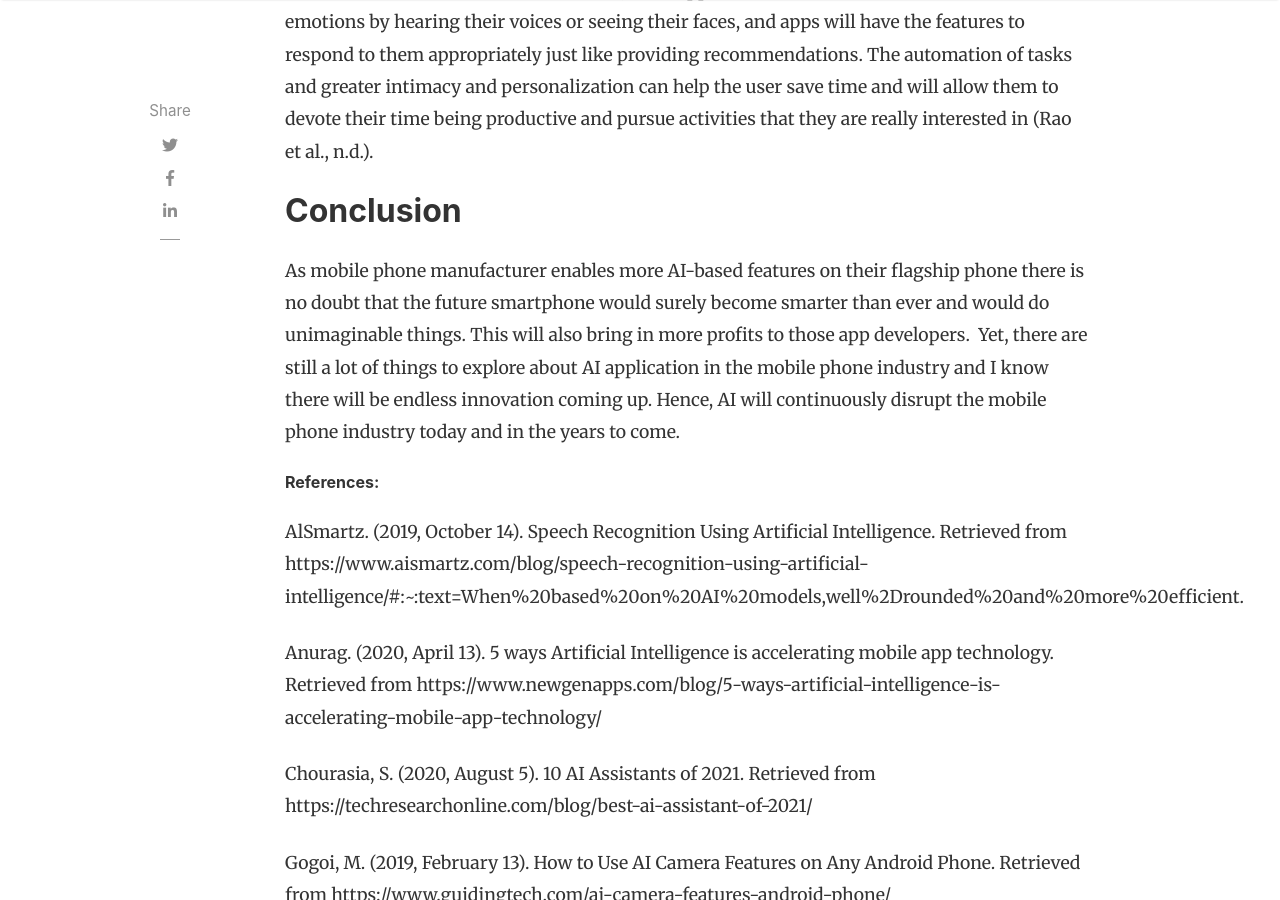
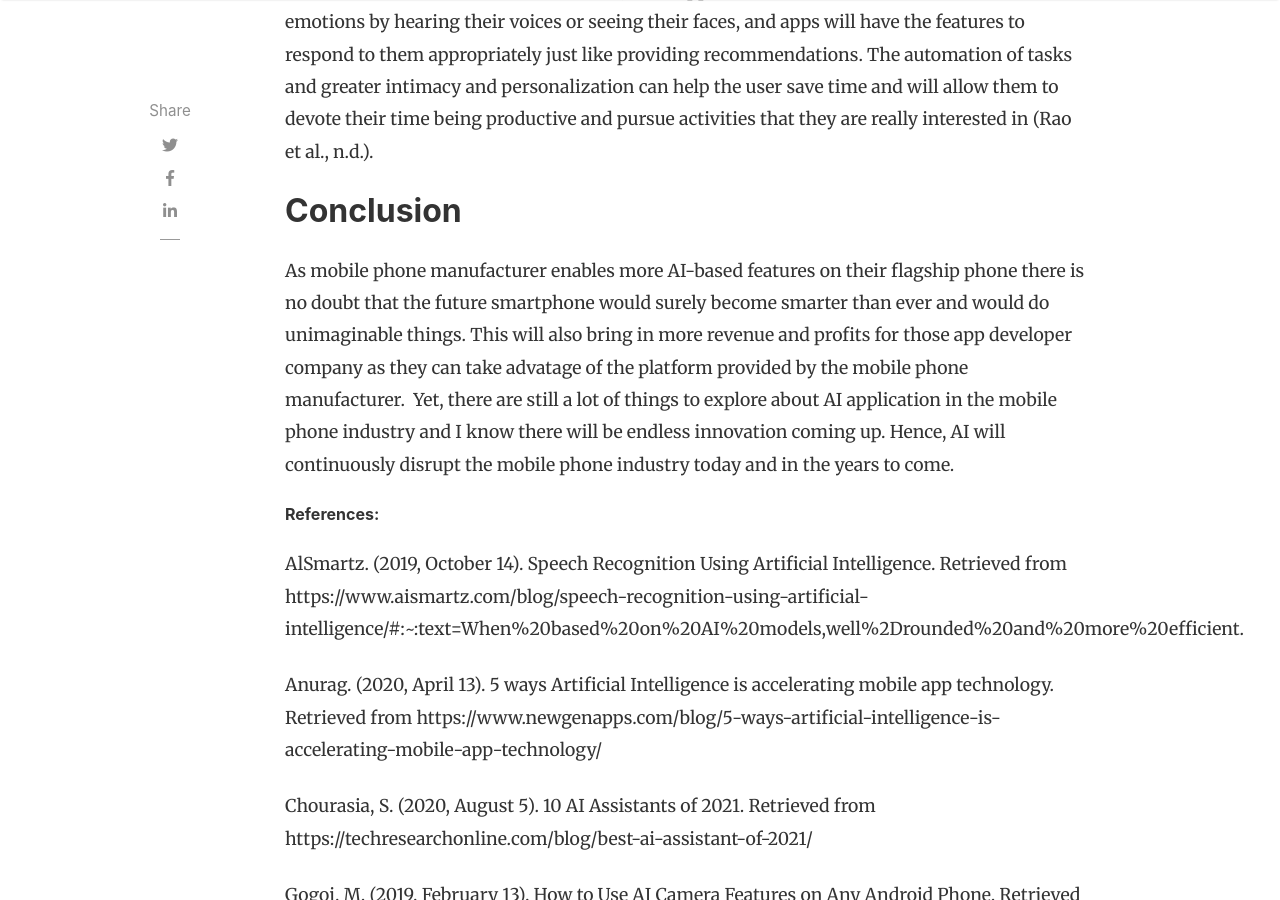
Before and after one commit to mclag/mms142-groupg-2020, a Jekyll site: the page built from _posts/2020-12-06-ai_mobilephone.md, in a window 1280 px wide and 900 px high, scrolled down 7766 px. Built offline with Jekyll 4.4.1, drawn with Linux system fonts in a browser that asks for light colours; nearby versions of some CDN libraries; comment, search, counter and statistics services are not loaded.

Commit message:
Update 2020-12-06-ai_mobilephone.md

```diff
--- a/_posts/2020-12-06-ai_mobilephone.md
+++ b/_posts/2020-12-06-ai_mobilephone.md
@@ -64,7 +64,7 @@ Computational photography is usually the core of an AI-powered camera (Kanchwala
 AI in the mobile phone industry can be disruptive because of these three reasons:  personalization, intimacy, and productivity. When it comes to personalization, AI can gather more detailed and standardized data on users’ individual preferences and behavior. Data can be used to automate and assist what people do today and find ways to do things that humans cannot do. AI personalized user experience. With that, a certain level of intimacy can be developed as the user interacts with these mobile technologies, AI can help the user to make decisions and take actions. In the future, more apps will be built to understand human emotions by hearing their voices or seeing their faces, and apps will have the features to respond to them appropriately just like providing recommendations. The automation of tasks and greater intimacy and personalization can help the user save time and will allow them to devote their time being productive and pursue activities that they are really interested in (Rao et al., n.d.).
 
 ## Conclusion
-As mobile phone manufacturer enables more AI-based features on their flagship phone there is no doubt that the future smartphone would surely become smarter than ever and would do unimaginable things. This will also bring in more profits to those app developers.  Yet, there are still a lot of things to explore about AI application in the mobile phone industry and I know there will be endless innovation coming up. Hence, AI will continuously disrupt the mobile phone industry today and in the years to come.
+As mobile phone manufacturer enables more AI-based features on their flagship phone there is no doubt that the future smartphone would surely become smarter than ever and would do unimaginable things. This will also bring in more revenue and profits for those app developer company as they can take advatage of the platform provided by the mobile phone manufacturer.  Yet, there are still a lot of things to explore about AI application in the mobile phone industry and I know there will be endless innovation coming up. Hence, AI will continuously disrupt the mobile phone industry today and in the years to come.
 
 ###### References:
 
```
